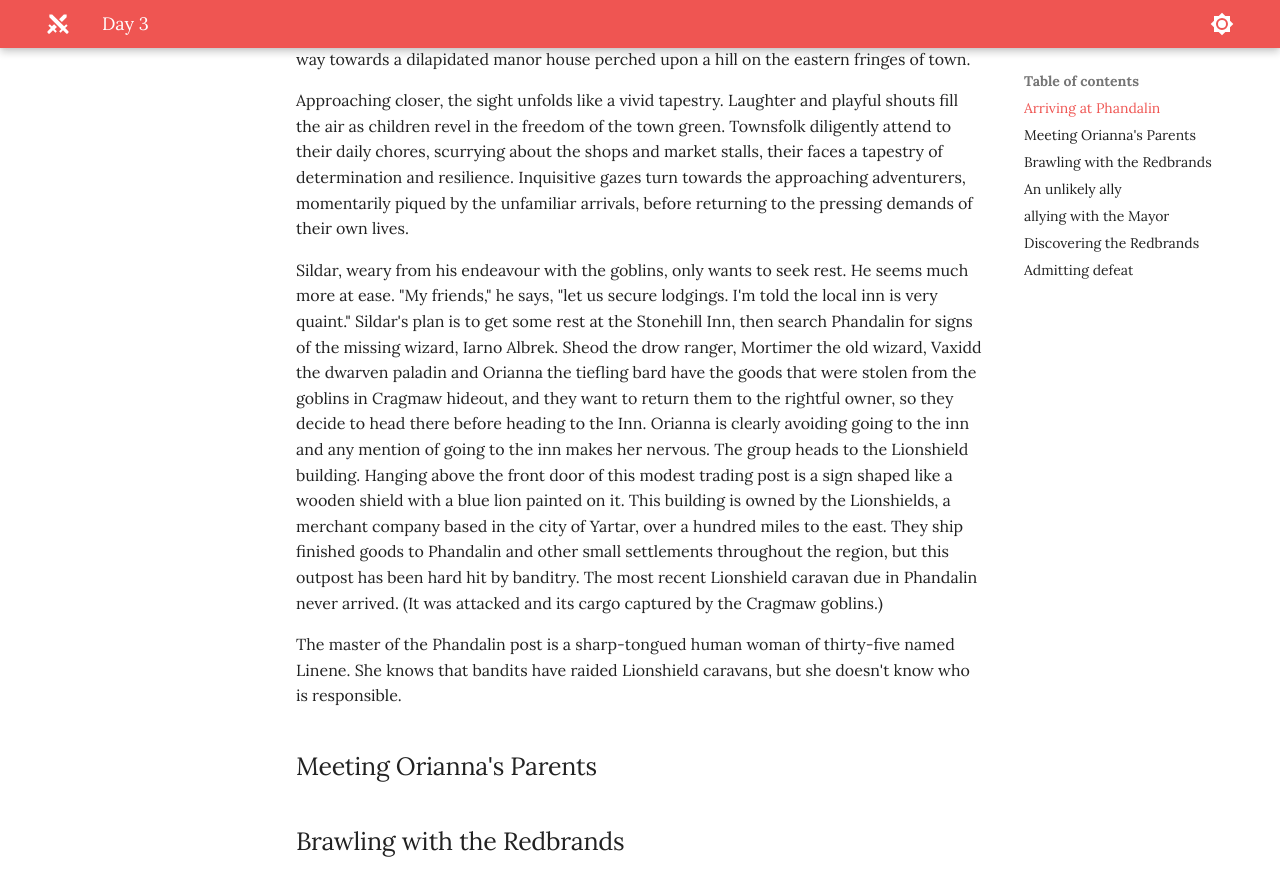
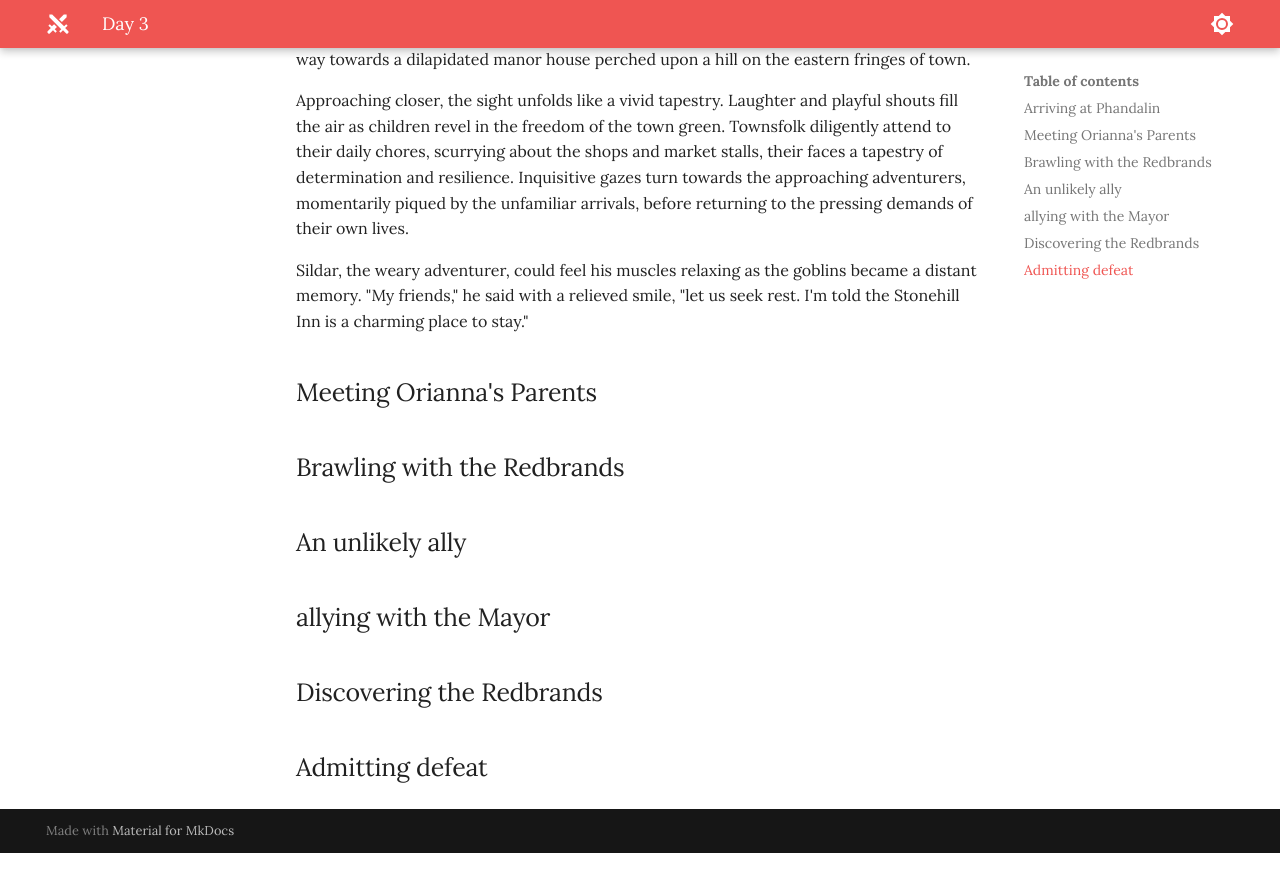
Before and after one commit to jonasmcferreira/adventures, an MkDocs documentation site: the page built from docs/phandelver/03.md, in a window 1280 px wide and 900 px high, scrolled down 843 px. Shown: the top 896 px of the window. Built offline with MkDocs 1.6.1 and Material for MkDocs 9.7.7, drawn with Linux system fonts in a browser that asks for light colours; after the commit the page ends 1696 px from its top, so only the background shows below that.

Commit message:
modified docs/phandelver/03.md

```diff
--- a/docs/phandelver/03.md
+++ b/docs/phandelver/03.md
@@ -12,17 +12,8 @@ As the weary travelers continue their journey, the rutted track emerges from the
 
 Approaching closer, the sight unfolds like a vivid tapestry. Laughter and playful shouts fill the air as children revel in the freedom of the town green. Townsfolk diligently attend to their daily chores, scurrying about the shops and market stalls, their faces a tapestry of determination and resilience. Inquisitive gazes turn towards the approaching adventurers, momentarily piqued by the unfamiliar arrivals, before returning to the pressing demands of their own lives.
 
+Sildar, the weary adventurer, could feel his muscles relaxing as the goblins became a distant memory. "My friends," he said with a relieved smile, "let us seek rest. I'm told the Stonehill Inn is a charming place to stay."
 
-
-Sildar, weary from his endeavour with the goblins, only wants to seek rest. He seems much more at ease.
-"My friends," he says, "let us secure lodgings. I'm told the local inn is very quaint."
-Sildar's plan is to get some rest at the Stonehill Inn, then search Phandalin for signs of the missing wizard, Iarno Albrek.
-Sheod the drow ranger, Mortimer the old wizard, Vaxidd the dwarven paladin and Orianna the tiefling bard have the goods that were stolen from the goblins in Cragmaw hideout, and they want to return them to the rightful owner, so they decide to head there before heading to the Inn.
-Orianna is clearly avoiding going to the inn and any mention of going to the inn makes her nervous.
-The group heads to the Lionshield building. Hanging above the front door of this modest trading post is a sign shaped like a wooden shield with a blue lion painted on it.
-This building is owned by the Lionshields, a merchant company based in the city of Yartar, over a hundred miles to the east. They ship finished goods to Phandalin and other small settlements throughout the region, but this outpost has been hard hit by banditry. The most recent Lionshield caravan due in Phandalin never arrived. (It was attacked and its cargo captured by the Cragmaw goblins.)
-
-The master of the Phandalin post is a sharp-tongued human woman of thirty-five named Linene. She knows that bandits have raided Lionshield caravans, but she doesn't know who is responsible.
 
 ## Meeting Orianna's Parents
 
```
